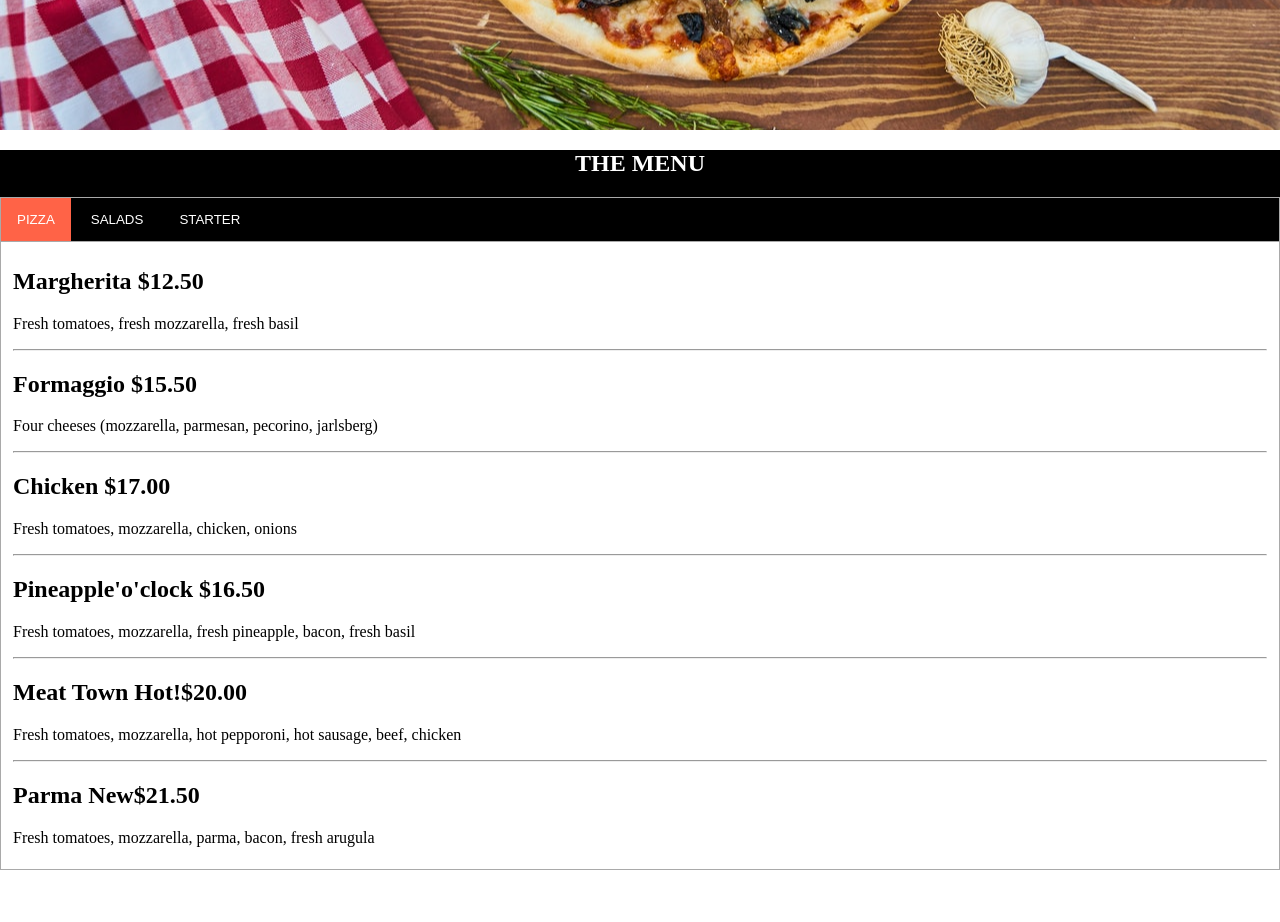
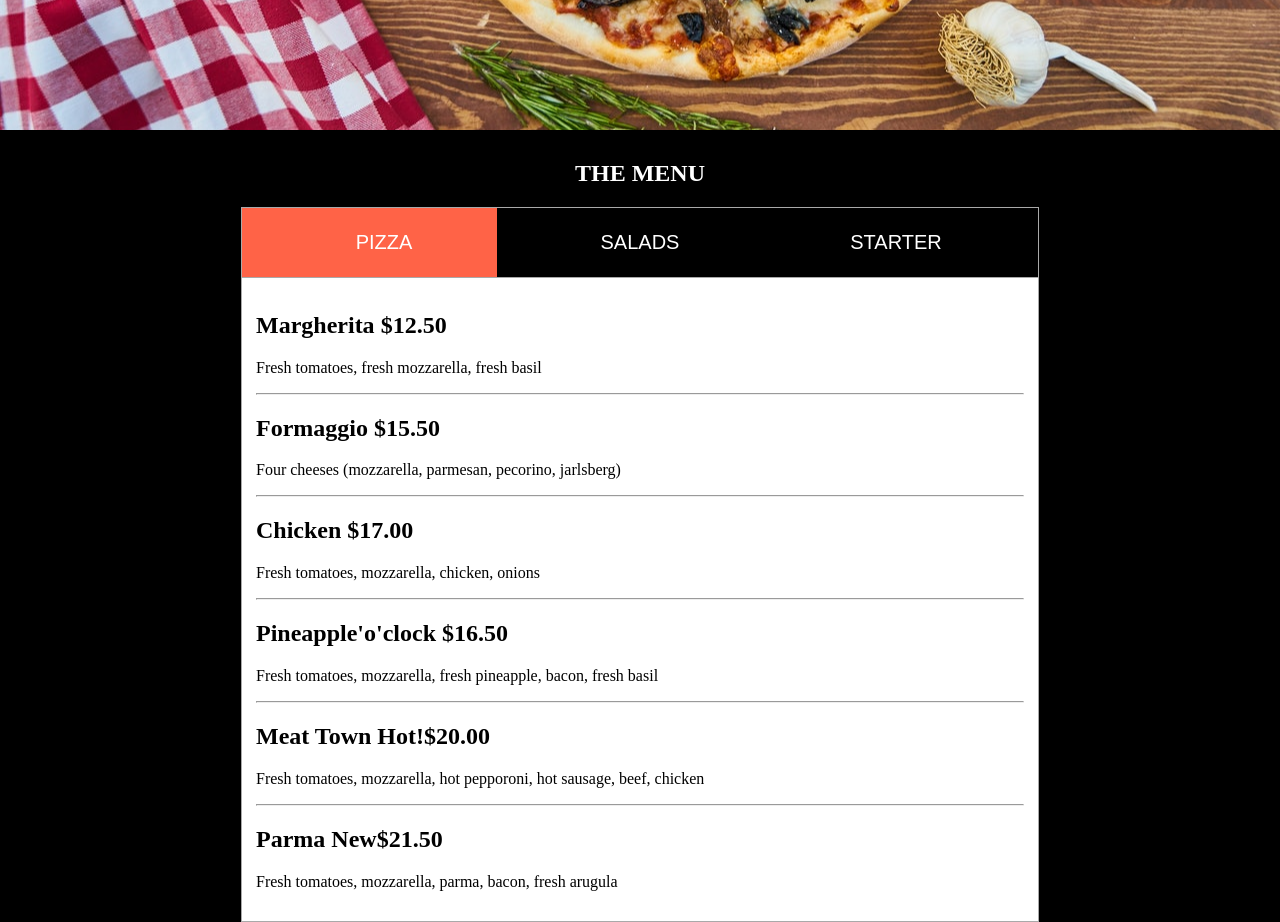
Before and after one commit to Albert4940/Albert-Pizza, a plain HTML site: page index.html in a window 1280 px wide. Shown: the part 540-1462 px from the top of the page. Before the commit the page ends 1410 px from the top, so only its background shows below. Drawn offline with Linux system fonts and the light colour scheme.

Commit message:
Center my menu

```diff
--- a/index.html
+++ b/index.html
@@ -90,30 +90,6 @@
                 </div>
             </div>
         </section>
-        <script >
-            function openMenu(evt, menuName){
-
-    var i, tabcontent, tablinks;
-
-    // Get all elements with class="tabcontent" and hide them
-    tabcontent = document.getElementsByClassName('tabcontent');
-    for(i=0; i<tabcontent.length;i++)
-    {
-        tabcontent[i].style.display = 'none';
-    }
-
-    // Get all elements with class="tablinks" and remove the class "active"
-   tablinks = document.getElementsByClassName('tablinks');
-    for(i = 0; i < tablinks.length; i++){
-        tablinks[i].className = tablinks[i].className.replace(" active","");
-    }
-
-    // Show the current tab, and add an "active" class to the button that opened the tab
-     document.getElementById(menuName).style.display = "block";
-    evt.currentTarget.className += " active";
-}
-
-document.getElementById("myButton").click();
-        </script>
+        <script src="src/menu.js"></script>
     </body>
 </html>
--- a/src/index.css
+++ b/src/index.css
@@ -54,24 +54,31 @@ header{
 
 #menu{
     background-color: black;
-
+    padding-top: 10px;
 }
 
 .tab{
-    /* overflow: hidden; */
-
+    overflow: hidden;
     border: 1px solid darkgray;
     background-color: black;
+    max-width: 60%;
+    margin: auto;
+    padding: 14px;
+    display: flex;
 }
 
 .tab button{
     background-color: inherit;
     color: white;
+    font-size: 20px;
     border: none;
     outline: none;
     cursor: pointer;
-    padding: 14px 16px;
+    margin: -15px;
+    padding: 24px;
     transition: 0.3s;
+    width: 100%;
+
 }
 
 .tab button:hover{
@@ -85,7 +92,9 @@ header{
 .tabcontent{
     display: none;
     background-color: white;
-    padding: 6px 12px;
+    padding: 14px;
     border: 1px solid darkgray;
     border-top: none;
+    max-width: 60%;
+    margin: auto;
 }
--- a/src/menu.js
+++ b/src/menu.js
@@ -1,5 +1,6 @@
 function openMenu(evt, menuName){
-    let i, tabcontent, tablinks;
+
+    var i, tabcontent, tablinks;
 
     // Get all elements with class="tabcontent" and hide them
     tabcontent = document.getElementsByClassName('tabcontent');
@@ -9,14 +10,14 @@ function openMenu(evt, menuName){
     }
 
     // Get all elements with class="tablinks" and remove the class "active"
-    tablinks = document.getElementsByClassName('tablinks');
+   tablinks = document.getElementsByClassName('tablinks');
     for(i = 0; i < tablinks.length; i++){
         tablinks[i].className = tablinks[i].className.replace(" active","");
     }
 
     // Show the current tab, and add an "active" class to the button that opened the tab
-    document.getElementsById(menuName).style.display = "bloc";
+     document.getElementById(menuName).style.display = "block";
     evt.currentTarget.className += " active";
 }
 
-document.getElementsById("myButton").click();
+document.getElementById("myButton").click();
```
